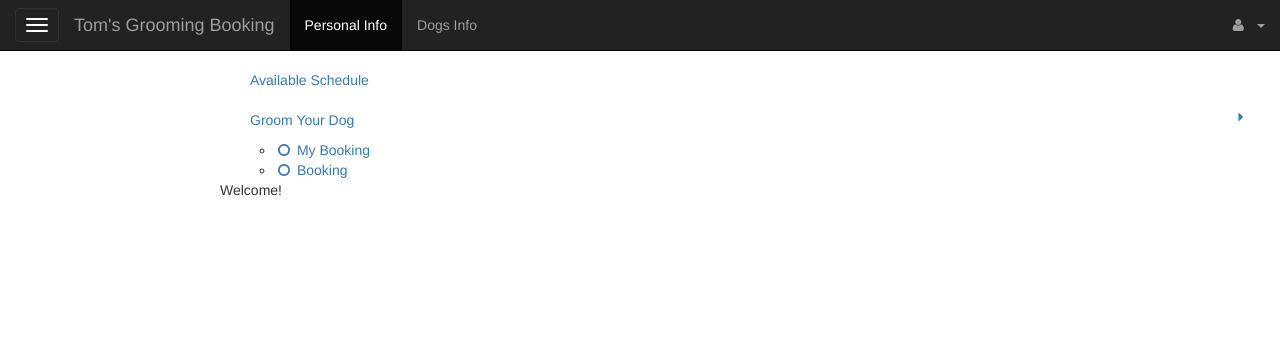
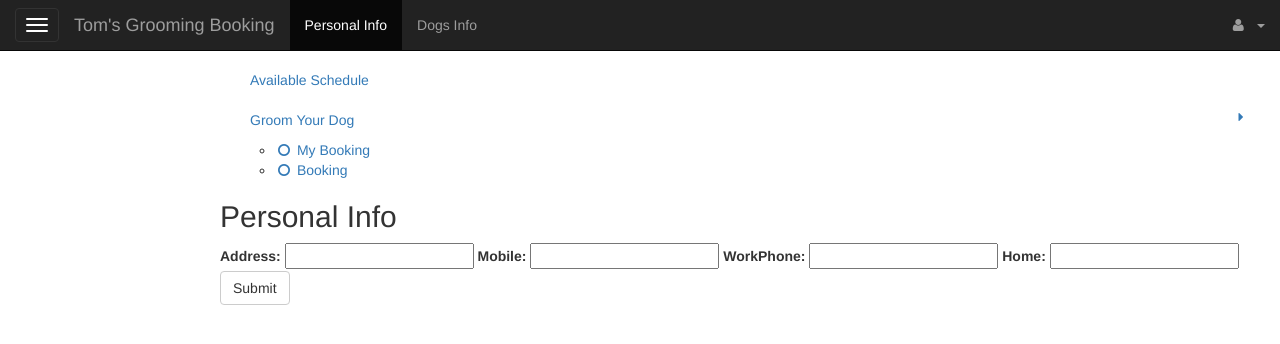
Before and after one commit to GatoY/Online-Appointments-Project, a Django app: page /users/info/ in a window 1280 px wide. Shown: the top 344 px of the page. Run offline with Django 3.2, Linux system fonts and the light colour scheme; some libraries are stand-ins or nearby versions.

Commit message:
personal info

```diff
--- a/OAP/users/forms.py
+++ b/OAP/users/forms.py
@@ -1,11 +1,28 @@
 from django.contrib.auth.forms import UserCreationForm, AuthenticationForm
-from .models import User
+from django import forms
+from .models import User, userInfo
+from django.core.validators import RegexValidator
+
 
 class RegisterForm(UserCreationForm):
     class Meta(UserCreationForm.Meta):
         model = User
-        fields =("username",)
+        fields = ("username",)
+
 
 class LoginForm(AuthenticationForm):
     class Meta(AuthenticationForm):
-        fiels = ()
+        fields = ()
+
+
+class InfoForm(forms.ModelForm):
+    # address = forms.CharField(max_length=80)
+    # mobile = forms.RegexField(regex=r'^\+?1?\d{9,15}$')
+    # error_message="Mobile number must be entered in the format: '+999999999'. Up to 15 digits allowed.")
+    # workPhone = forms.RegexField(regex=r'^\+?1?\d{9,15}$')
+    # error_message="workPhone number must be entered in the format: '+999999999'. Up to 15 digits allowed.")
+    # home = forms.RegexField(regex=r'^\+?1?\d{9,15}$')
+    # error_message="Home number must be entered in the format: '+999999999'. Up to 15 digits allowed.")
+    class Meta:
+        model = userInfo
+        fields = ['address','mobile', 'workPhone', 'home']
--- a/OAP/users/models.py
+++ b/OAP/users/models.py
@@ -1,21 +1,28 @@
 from django.db import models
 from django.contrib.auth.models import AbstractUser
+from django.core.validators import RegexValidator
+
 
 class User(AbstractUser):
     username = models.EmailField(max_length=50, unique=True)
+
     class Meta(AbstractUser.Meta):
         pass
+
 
 class userInfo(models.Model):
     user = models.OneToOneField(User, on_delete=models.CASCADE)
     address = models.CharField(max_length=80, default='', blank=True, null=True)
-    mobile = models.IntegerField(default=None, blank=True, null=True)
-    home = models.IntegerField(blank=True, default=None, null=True)
-    workPhone = models.IntegerField(blank=True, default=None, null=True)
+    phone_regex = RegexValidator(regex=r'^\+?1?\d{9,15}$',
+                                 message="Phone number must be entered in the format: '+999999999'. Up to 15 digits allowed.")
+    mobile = models.CharField(validators=[phone_regex], max_length=17)  # validators should be a list
+    workPhone = models.CharField(validators=[phone_regex], max_length=17, blank=True)  # validators should be a list
+    home = models.CharField(validators=[phone_regex], max_length=17, blank=True)  # validators should be a list
+
 
 class Dog(models.Model):
     name = models.CharField(max_length=50)
     breed = models.CharField(max_length=50)
-    dob =models.DateTimeField('date of birth')
-    owner = models.ForeignKey('User', on_delete = models.CASCADE)
+    dob = models.DateTimeField('date of birth')
+    owner = models.ForeignKey('User', on_delete=models.CASCADE)
 # Create your models here.
--- a/OAP/users/templates/users/info.html
+++ b/OAP/users/templates/users/info.html
@@ -2,5 +2,20 @@
 {% load static %}
 
 {% block content %}
-Welcome!
-{% endblock content%}
+    <h2>Personal Info</h2>
+    {% csrf_token %}
+    <form action="{% url 'users:info' %}">
+
+        {% csrf_token %}
+                    {% for field in form %}
+                        {{ field.label_tag }}
+                        {{ field }}
+                        {{ field.errors }}
+                        {% if field.help_text %}
+                            <p class="help text-small text-muted">{{ field.help_text|safe }}</p>
+                        {% endif %}
+                    {% endfor %}
+        <button type="submit" class="btn btn-default">Submit</button>
+    </form>
+
+{% endblock content %}
--- a/OAP/users/views.py
+++ b/OAP/users/views.py
@@ -1,14 +1,22 @@
 from django.shortcuts import render, redirect
-from .forms import RegisterForm, LoginForm
+from .forms import RegisterForm, LoginForm, InfoForm
 from django.contrib.auth import login, authenticate, logout
 from django.views.decorators.csrf import csrf_protect
-
+from .models import userInfo, Dog
 def home(request):
     return render(request, 'users/home.html')
 
-
+@csrf_protect
 def info(request):
-    return render(request, 'users/info.html')
+    if request.method=='POST':
+        form = InfoForm(request.POST)
+        if form.is_valid():
+            form.save()
+            return  redirect('../../users/home')
+    else:
+        form = InfoForm()
+        print(1)
+    return render(request, 'users/info.html', context={'form':form})
 
 
 def doginfo(request):
```
